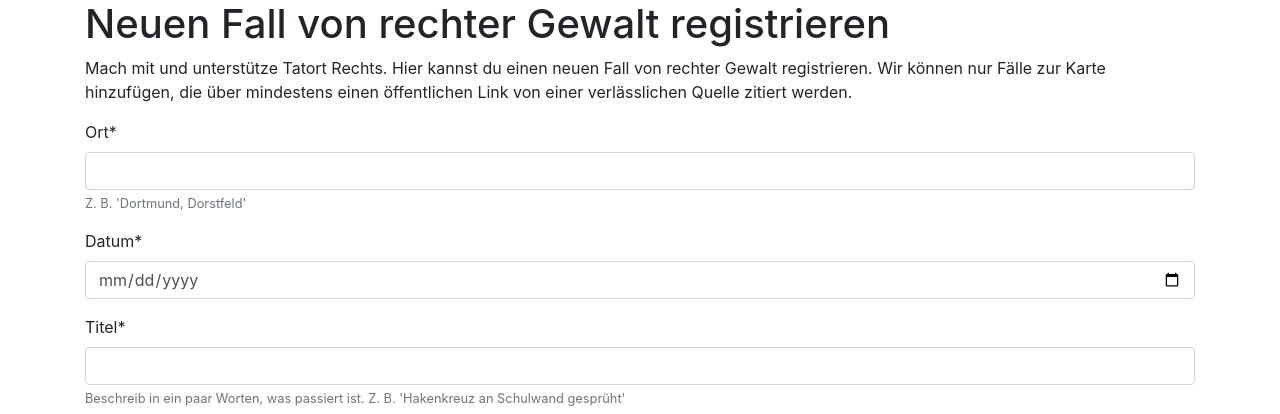
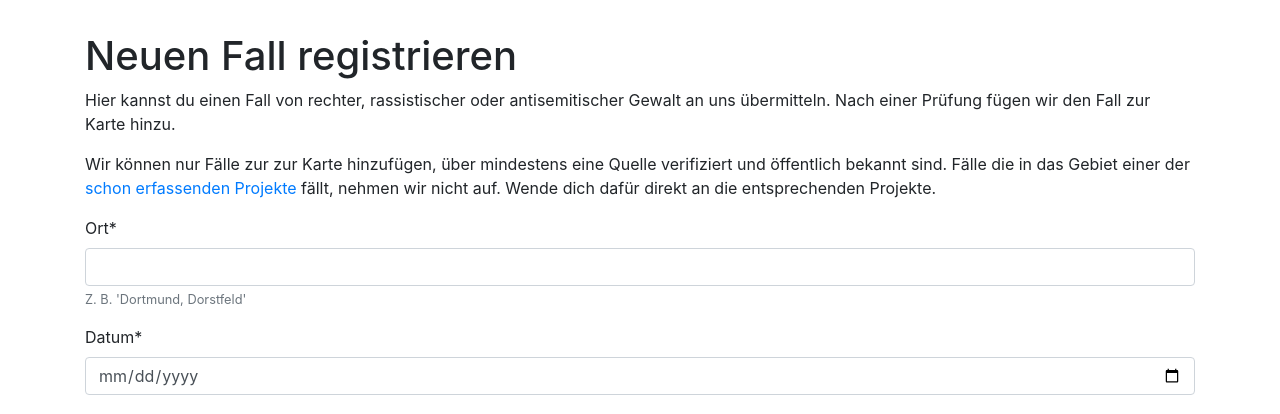
Before and after one commit to tatortrechts/api.tatortrechts.de, a Django app: page /neuerfall/ in a window 1280 px wide. Shown: the top 414 px of the page. Run offline with Django 3.2, Linux system fonts and the light colour scheme; parts of the project's set-up code (start-up, migrations or seed data) failed here and were passed over; some libraries are stand-ins or nearby versions.

Commit message:
improve text

```diff
--- a/templates/main/incidentsubmitted_form.html
+++ b/templates/main/incidentsubmitted_form.html
@@ -20,12 +20,21 @@
             </div>
             {% endfor %} {% endif %}
 
-            <h1>Neuen Fall von rechter Gewalt registrieren</h1>
+            <h1 style="margin-top: 2rem">Neuen Fall registrieren</h1>
             <p>
-                Mach mit und unterstütze Tatort Rechts. Hier kannst du einen
-                neuen Fall von rechter Gewalt registrieren. Wir können nur Fälle
-                zur Karte hinzufügen, die über mindestens einen öffentlichen
-                Link von einer verlässlichen Quelle zitiert werden.
+                Hier kannst du einen Fall von rechter, rassistischer oder
+                antisemitischer Gewalt an uns übermitteln. Nach einer Prüfung
+                fügen wir den Fall zur Karte hinzu.
+            </p>
+            <p>
+                Wir können nur Fälle zur zur Karte hinzufügen, über mindestens
+                eine Quelle verifiziert und öffentlich bekannt sind. Fälle die
+                in das Gebiet einer der
+                <a href="https://tatortrechts.de/blog/quellen"
+                    >schon erfassenden Projekte</a
+                >
+                fällt, nehmen wir nicht auf. Wende dich dafür direkt an die
+                entsprechenden Projekte.
             </p>
             {% load crispy_forms_tags %}
             <form method="post" style="margin-bottom: 500px">
```
